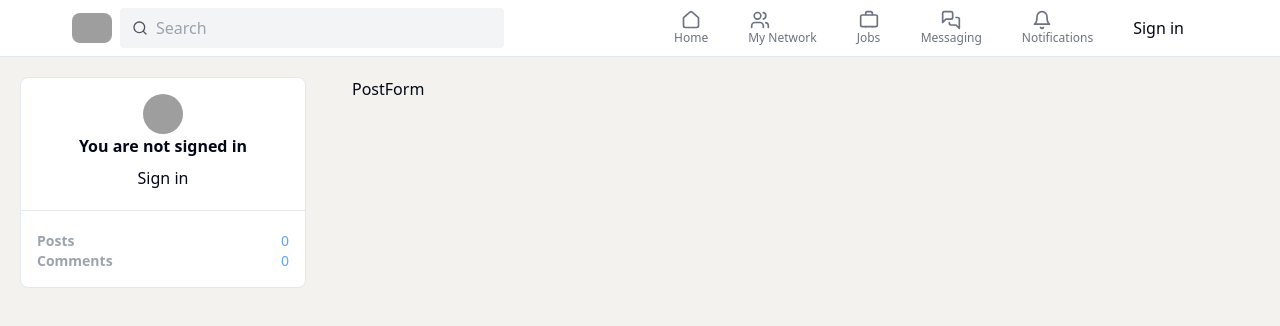
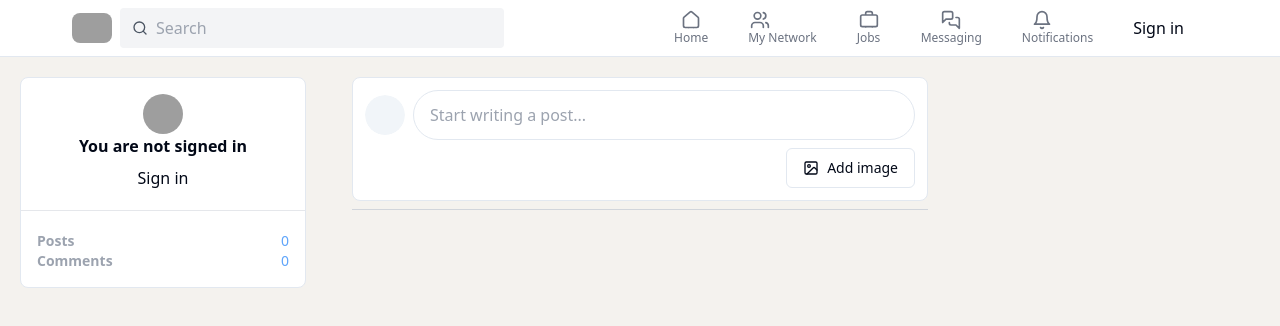
Before and after one commit to OnelioViera/linkedin-clone-2, a Next.js app: page / in a window 1280 px wide. Shown: the top 326 px of the page. Built offline with nearby package versions, Linux system fonts and the light colour scheme; no server answers; grey boxes are pictures that could not be loaded.

Commit message:
chore: Refactor Header component and add image upload functionality

```diff
--- a/components/Header.tsx
+++ b/components/Header.tsx
@@ -38,7 +38,7 @@
       </div>
 
       <div className="flex items-center space-x-10 px-6">
-        <Link href="" className="icon">
+        <Link href="/" className="icon">
           <HomeIcon className="h-5 " />
           <p>Home</p>
         </Link>
--- a/components/PostForm.tsx
+++ b/components/PostForm.tsx
@@ -1,9 +1,128 @@
-'use client'
+"use client";
+
+import { useUser } from "@clerk/nextjs";
+import { useRef, useState } from "react";
+import { Avatar, AvatarFallback, AvatarImage } from "./ui/avatar";
+import { Button } from "./ui/button";
+import { ImageIcon, XIcon } from "lucide-react";
+import { toast } from "react-toastify";
 
 function PostForm() {
+  const ref = useRef<HTMLFormElement>(null);
+  const fileInputRef = useRef<HTMLInputElement>(null);
+  const [preview, setPreview] = useState<string | null>(null);
+  const { user, isSignedIn, isLoaded } = useUser();
+
+  const handlePostAction = async (formData: FormData): Promise<void> => {
+    const formDataCopy = formData;
+    ref.current?.reset();
+
+    const text = formDataCopy.get("postInput") as string;
+
+    if (!text) {
+      throw new Error("You must provide a post input");
+    }
+
+    setPreview(null);
+
+    try {
+      await createPostAction(formDataCopy);
+    } catch (error) {
+      console.error(`Error creating post: ${error}`);
+
+      // Display toast
+    }
+  };
+
+  const handleImageChange = (e: React.ChangeEvent<HTMLInputElement>) => {
+    const file = e.target.files?.[0];
+    if (file) {
+      setPreview(URL.createObjectURL(file));
+    }
+  };
+
   return (
-    <div>PostForm</div>
-  )
+    <div className="mb-2">
+      <form
+        ref={ref}
+        action={(formData) => {
+          const promise = handlePostAction(formData);
+          toast.promise(promise, {
+            success: "Post created!",
+            error: "Error creating post: " + e.message,
+          });
+        }}
+        className="p-3 bg-white rounded-lg border"
+      >
+        <div className="flex items-center space-x-2">
+          <Avatar>
+            <AvatarImage src={user?.imageUrl} />
+            <AvatarFallback>
+              {user?.firstName?.charAt(0)}
+              {user?.lastName?.charAt(0)}
+            </AvatarFallback>
+          </Avatar>
+
+          <input
+            type="text"
+            name="postInput"
+            placeholder="Start writing a post..."
+            className="flex-1 outline-none rounded-full py-3 px-4 border"
+          />
+
+          {/* add input file selector for images only */}
+          <input
+            ref={fileInputRef}
+            type="file"
+            name="image"
+            accept="image/*"
+            hidden
+            onChange={handleImageChange}
+          />
+
+          <button type="submit" hidden>
+            Post
+          </button>
+        </div>
+
+        {preview && (
+          <div className="mt-2">
+            <img src={preview} alt="Preview" className="w-full object-cover" />
+          </div>
+        )}
+
+        <div className="flex justify-end mt-2">
+          <Button
+            type="button"
+            onClick={() => fileInputRef.current?.click()}
+            variant={preview ? "secondary" : "outline"}
+          >
+            <ImageIcon className="mr-2" size={16} color="currentColor" />
+            {preview ? "Change" : "Add"} image
+          </Button>
+
+          {/* add a remove button */}
+          {preview && (
+            <Button
+              type="button"
+              onClick={() => setPreview(null)}
+              variant="outline"
+              className="ml-2"
+            >
+              <XIcon className="mr-2" size={16} color="currentColor" />
+              Remove image
+            </Button>
+          )}
+        </div>
+      </form>
+
+      <hr className="mt-2 border-gray-300" />
+    </div>
+  );
 }
 
-export default PostForm
+export default PostForm;
+
+function createPostAction(formDataCopy: FormData) {
+  throw new Error("Function not implemented.");
+}
--- a/package.json
+++ b/package.json
@@ -21,6 +21,7 @@
     "react": "^18",
     "react-dom": "^18",
     "react-icons": "^5.2.1",
+    "react-toastify": "^10.0.5",
     "tailwind-merge": "^2.3.0",
     "tailwindcss-animate": "^1.0.7"
   },
```
Also changed, not shown: 1 other file (tests, documents, lock files or other folders).
